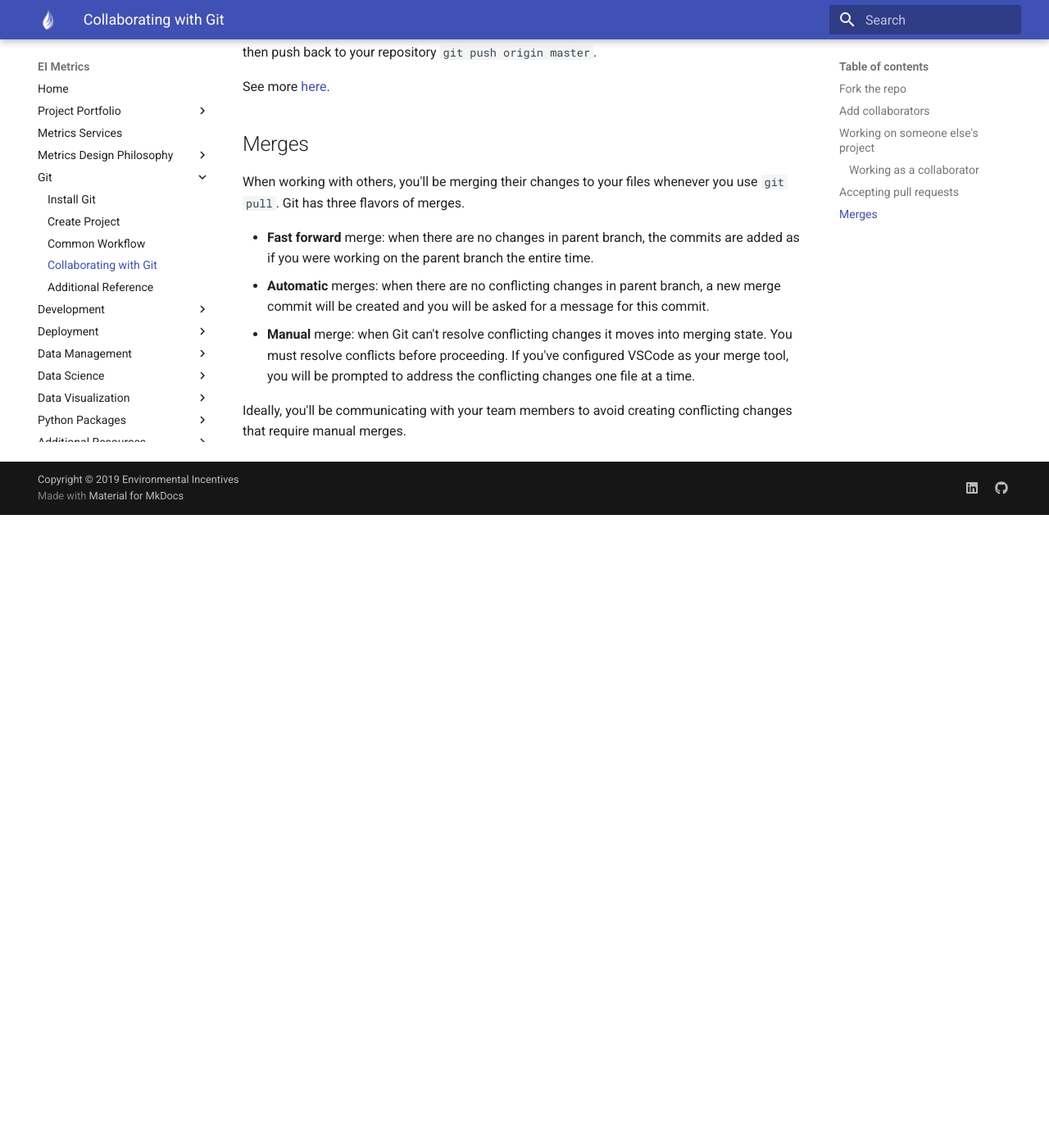
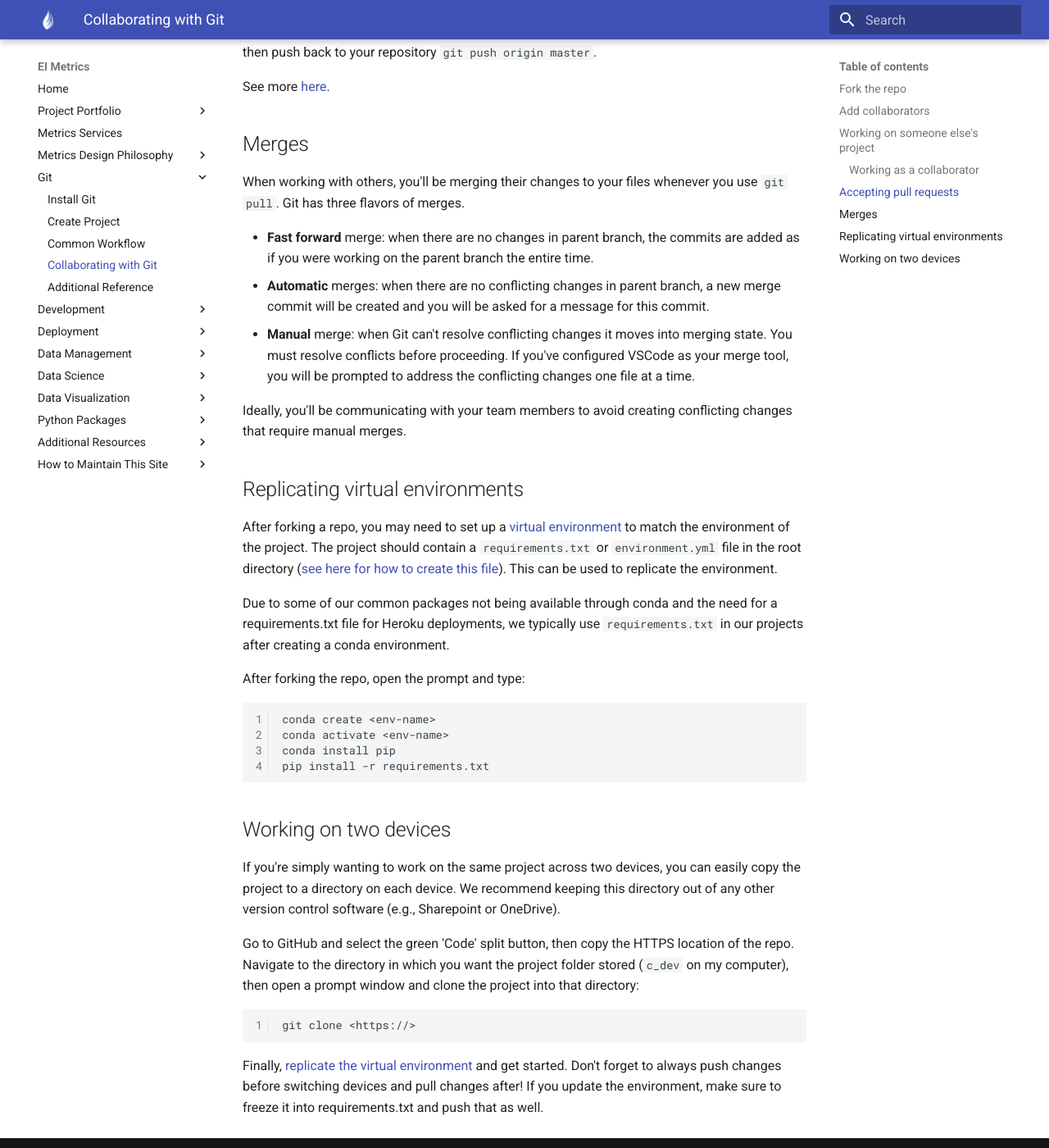
Before and after one commit to eriktuck/ei-dev, an MkDocs documentation site: the page built from docs/git/collaborating-with-git.md, in a window 1280 px wide and 1400 px high, scrolled down 1693 px. Shown: the whole window at 82% size. Built offline with MkDocs 1.6.1 and Material for MkDocs 9.7.7, drawn with Linux system fonts in a browser that asks for light colours; before the commit the page ends 2321 px from its top, so only the background shows below that; some of the changed text lies outside the part shown.

````diff
--- a/docs/git/collaborating-with-git.md
+++ b/docs/git/collaborating-with-git.md
@@ -20,7 +20,7 @@ https://kbroman.org/github_tutorial/pages/fork.html
 If you are not a collaborator, you will need to fork the project to your GitHub.
 
 1. Navigate to the repository on GitHub
-2. Select 'Fork', which will copy the project to your own repository
+2. Select 'Fork', which will copy the project to your own repository on GitHub
 3. Clone your version of the repo to your computer using `git clone <project>` in Git Bash (see [Initializing Git](initializing-git.md) for help here)
 4. Work [as you normally would](common-workflow.md), working on a branch rather than master. *Be sure to always pull changes before working on your feature AND before pushing changes.*
 5. Use `git push -u origin <branch_name>` to push changes the first time, otherwise `git push origin <branch_name>`. This will push the changes to your GitHub repository.
@@ -55,3 +55,30 @@ When working with others, you'll be merging their changes to your files whenever
 * **Manual** merge: when Git can't resolve conflicting changes it moves into merging state. You must resolve conflicts before proceeding. If you've configured VSCode as your merge tool, you will be prompted to address the conflicting changes one file at a time.
 
 Ideally, you'll be communicating with your team members to avoid creating conflicting changes that require manual merges.
+
+## Replicating virtual environments
+
+After forking a repo, you may need to set up a [virtual environment](../development/virtual-environments) to match the environment of the project. The project should contain a `requirements.txt` or `environment.yml` file in the root directory ([see here for how to create this file](../development/virtual-environments/#sharing-virtual-environments)). This can be used to replicate the environment.
+
+Due to some of our common packages not being available through conda and the need for a requirements.txt file for Heroku deployments, we typically use `requirements.txt` in our projects after creating a conda environment.
+
+After forking the repo, open the prompt and type:
+
+```bash
+conda create <env-name>
+conda activate <env-name>
+conda install pip
+pip install -r requirements.txt
+```
+
+## Working on two devices
+
+If you're simply wanting to work on the same project across two devices, you can easily copy the project to a directory on each device. We recommend keeping this directory out of any other version control software (e.g., Sharepoint or OneDrive).
+
+Go to GitHub and select the green 'Code' split button, then copy the HTTPS location of the repo. Navigate to the directory in which you want the project folder stored (`c_dev` on my computer), then open a prompt window and clone the project into that directory:
+
+```bash
+git clone <https://>
+```
+
+Finally, [replicate the virtual environment](#replicating-virtual-environments) and get started. Don't forget to always push changes before switching devices and pull changes after! If you update the environment, make sure to freeze it into requirements.txt and push that as well.
--- a/mkdocs.yml
+++ b/mkdocs.yml
@@ -54,6 +54,7 @@ nav:
   - 'Google API': 'deployment/google-api.md'
 - Data Management:
   - 'Database Overview': 'data-management/database-overview.md'
+  - 'PostgreSQL Tutorial': 'data-management/postgres-tutorial.md'
   - 'Neo4j Graph Databases': 'data-management/neo4j-overview.md'
   - 'Neo4j Tutorial': 'data-management/neo4j-tutorial.md'
 - Data Science:
````
Also changed, not shown: docs/data-management/postgres-tutorial.md (added, +217 -0 lines), docs/development/environment-variables.md (+23 -2 lines), docs/development/virtual-environments.md (+6 -4 lines), docs/data-management/assets/postgres-configure-1.png (added), docs/data-management/assets/postgres-configure.png (added), docs/data-management/assets/postgres-heroku-configure.png (added), docs/data-management/assets/postgres-import.png (added), docs/data-management/assets/postgres-table-configure.png (added).
